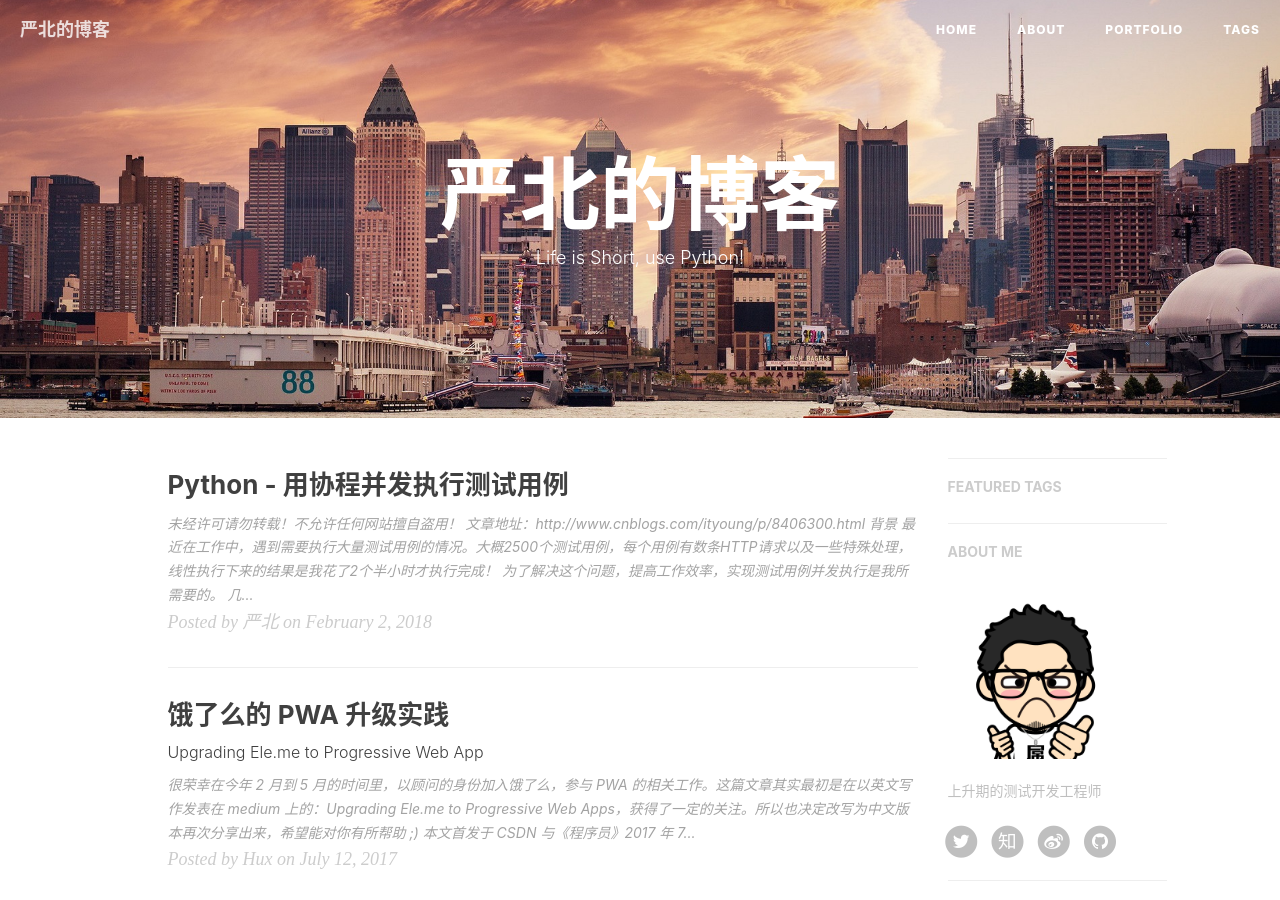
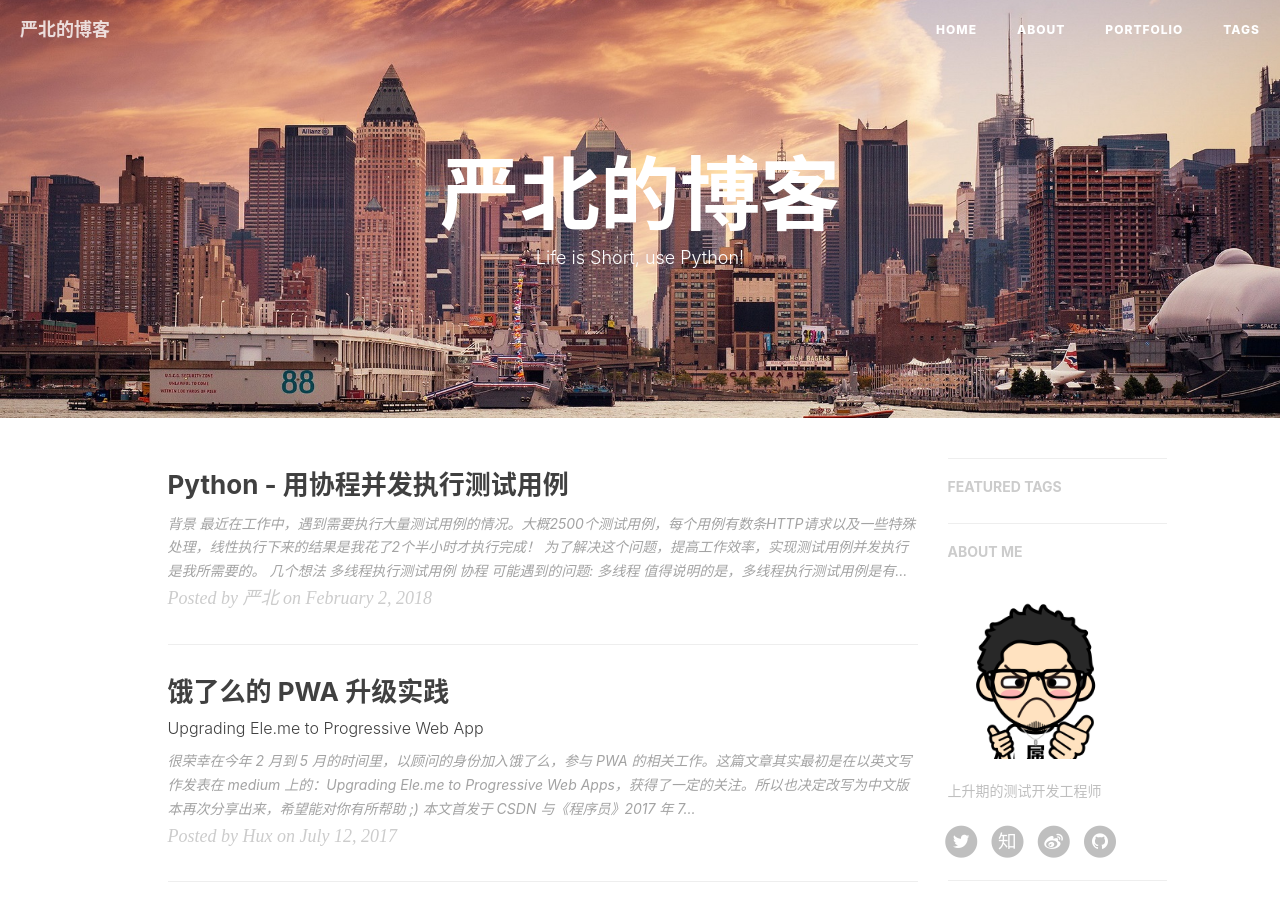
Before and after one commit to ityoung/homepage_bak, a Jekyll site: the page built from index.html, in a window 1280 px wide and 900 px high. Built offline with Jekyll 4.4.1, drawn with Linux system fonts in a browser that asks for light colours; nearby versions of some CDN libraries; the list of posts is cut into pages by our own code; comment, search, counter and statistics services are not loaded.

Commit message:
modified.

```diff
--- a/_posts/2018-02-02-Python-async-unittest-with-coroutine.md
+++ b/_posts/2018-02-02-Python-async-unittest-with-coroutine.md
@@ -9,14 +9,8 @@ multilingual: false
 tags:
     - Python
     - 测试开发
-    - unittest
-    - corotine
     - 协程
 ---
-
-未经许可请勿转载！不允许任何网站擅自盗用！
-文章地址：http://www.cnblogs.com/ityoung/p/8406300.html
-
 
 ## 背景
 
@@ -40,8 +34,6 @@ tags:
 
 1. 使用协程，可能需要修改PyUnit源码
 2. 使用协程，可能需要修改当前测试用例为协程方法，改动可能很大
-
-文章地址：http://www.cnblogs.com/ityoung/p/8406300.html
 
 ## 实现过程
 
@@ -69,8 +61,6 @@ unittest源码在`Lib/unittest`中。
 
 ![提取循环部分代码，改写为协程](http://images2017.cnblogs.com/blog/698110/201802/698110-20180202182953671-1131006176.png)
 
-文章地址：http://www.cnblogs.com/ityoung/p/8406300.html
-
 ## 最终结果
 
 经过上述修改，原来2600多个测试用例需要的执行时间，从两个半小时压缩到8分半钟（如图），提高效率不赘述。
```
Also changed, not shown: img/about-bg-o.jpg (deleted).
